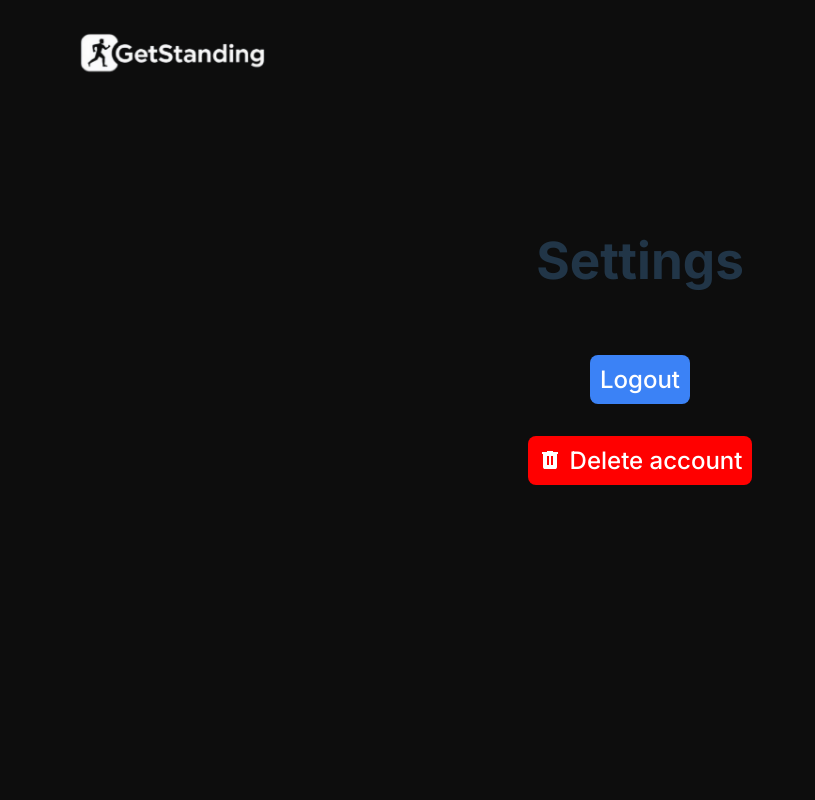
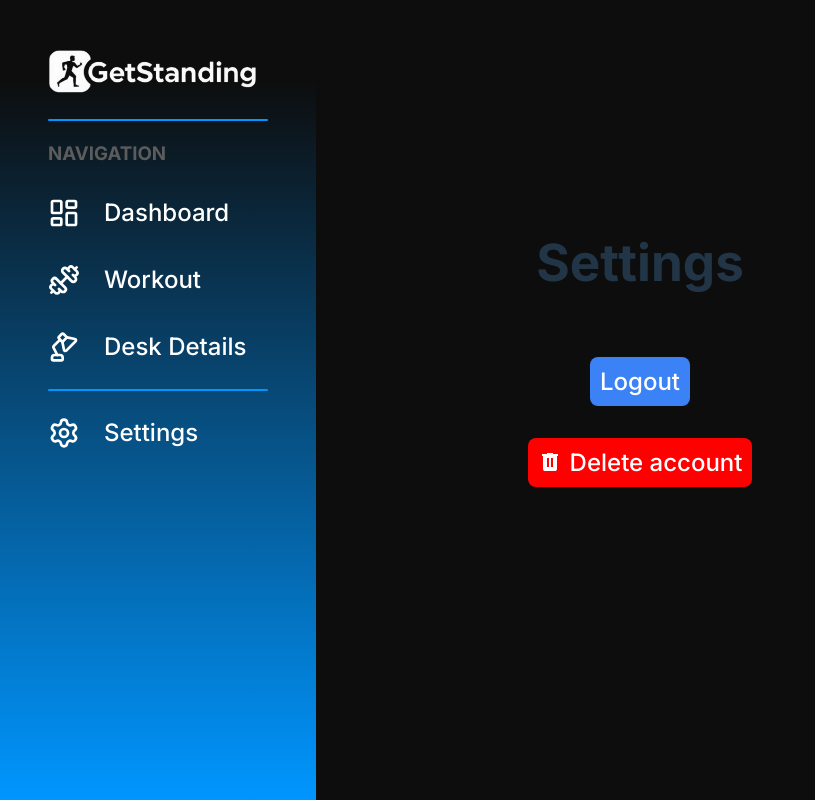
Before and after one commit to vladi245/WebFrontend-group8, a React (Vite) app: page /settings in a window 1280 px wide. Shown: the whole page, without its empty margins (0-815 px from the left). Built offline with nearby package versions, Linux system fonts and the light colour scheme; sample sign-in values are in the browser's storage.

Commit message:
feat: add navbars

```diff
--- a/src/pages/Meals/Meals.module.css
+++ b/src/pages/Meals/Meals.module.css
@@ -6,6 +6,8 @@
     align-items: center;
     padding-top: 2rem;
     padding-bottom: 4rem;
+    margin-left: 300px;
+
 }
 
 .container> :first-child {
--- a/src/pages/Meals/index.tsx
+++ b/src/pages/Meals/index.tsx
@@ -5,6 +5,7 @@ import FoodPerformance from '../../components/Performance/FoodPerformance';
 import CalorieIntake from "../../components/CalorieIntake/CalorieIntake";
 import MealPicker from "../../components/MealPicker/MealPicker";
 import style from "./Meals.module.css";
+import Navbar from '../../components/NavbarVertical/Navbar';
 
 
 interface StatsData {
@@ -124,8 +125,10 @@ export default function Meals() {
   // );
 
   return (
+    <>
+      <Navbar />
+
       <div className={style.container}>
-      <Logo />
         {!loading && <FoodStats data={statsData} />}
 
 
@@ -137,5 +140,7 @@ export default function Meals() {
 
         {!loading && <FoodPerformance data={foodPerformanceData} />}
       </div>
+
+    </>
   );
 }
--- a/src/pages/Settings/index.tsx
+++ b/src/pages/Settings/index.tsx
@@ -2,11 +2,14 @@ import DeleteButton from "../../components/DeleteButton/DeleteButton";
 import style from './Settings.module.css'
 import Logo from '../../components/Logo/Logo'
 import LogoutButton from "../../components/LogoutButton/LogoutButton";
+import Navbar from '../../components/NavbarVertical/Navbar';
 
 export default function Settings() {
     return (
+        <>
+            <Navbar />
+
             <div className={style.settingsContainer}>
-            <Logo />
                 <h1 className={style.settingsText}>
                     Settings
                 </h1>
@@ -14,5 +17,6 @@ export default function Settings() {
                 <DeleteButton />
 
             </div>
+        </>
     );
 };
```
Lines whose indentation alone changed are shown as unchanged.
